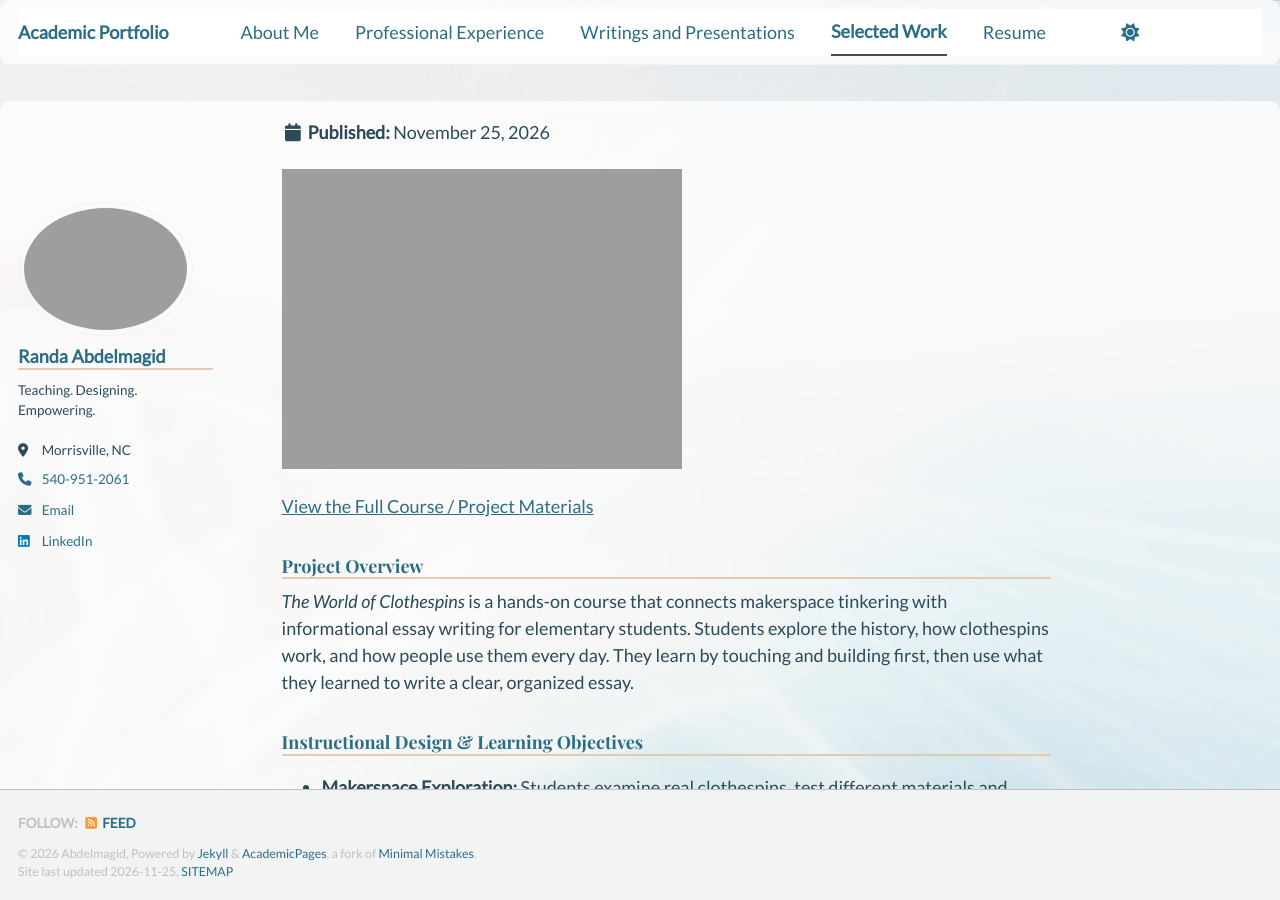
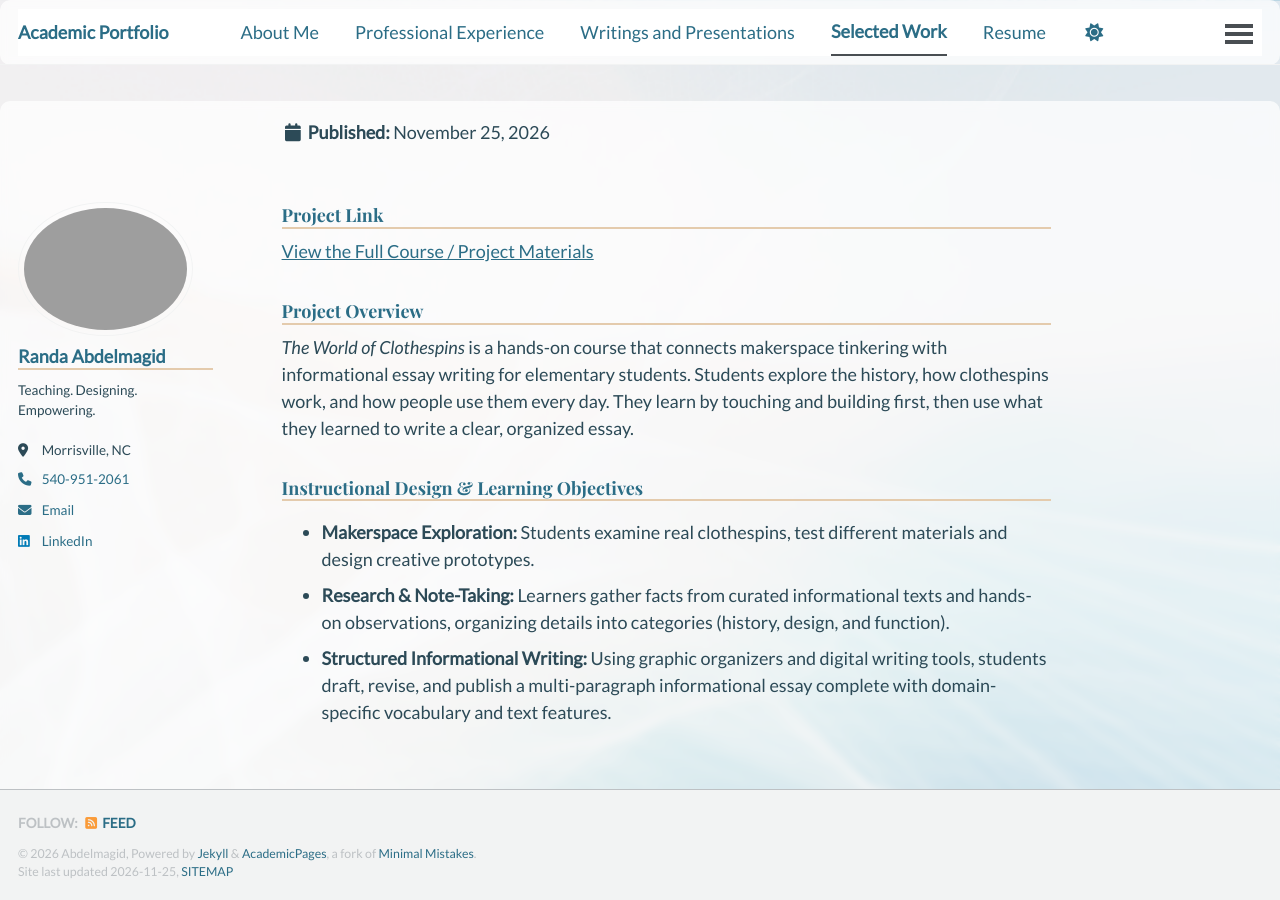
Before and after one commit to rfabdelmagid/rfabdelmagid.github.io, a Jekyll site: the page built from _portfolio/portfolio-1.md, in a window 1280 px wide and 900 px high. Built offline with Jekyll 4.4.1, drawn with Linux system fonts in a browser that asks for light colours; a script bundle is joined from its source files by our own code; a style sheet for code colours, icons or effects is not loaded.

Commit message:
Update portfolio-1.md

```diff
--- a/_portfolio/portfolio-1.md
+++ b/_portfolio/portfolio-1.md
@@ -7,7 +7,7 @@ collection: portfolio
 
 {% include base_path %}
 
-![The World of Clothespins]({{ base_path }}/images/clothespin-image.png)
+### Project Link
 
 <p><a href="https://share.articulate.com/1QvHu_2cVPBxKJhwrRXEL" target="_blank">View the Full Course / Project Materials</a></p>
 
```
